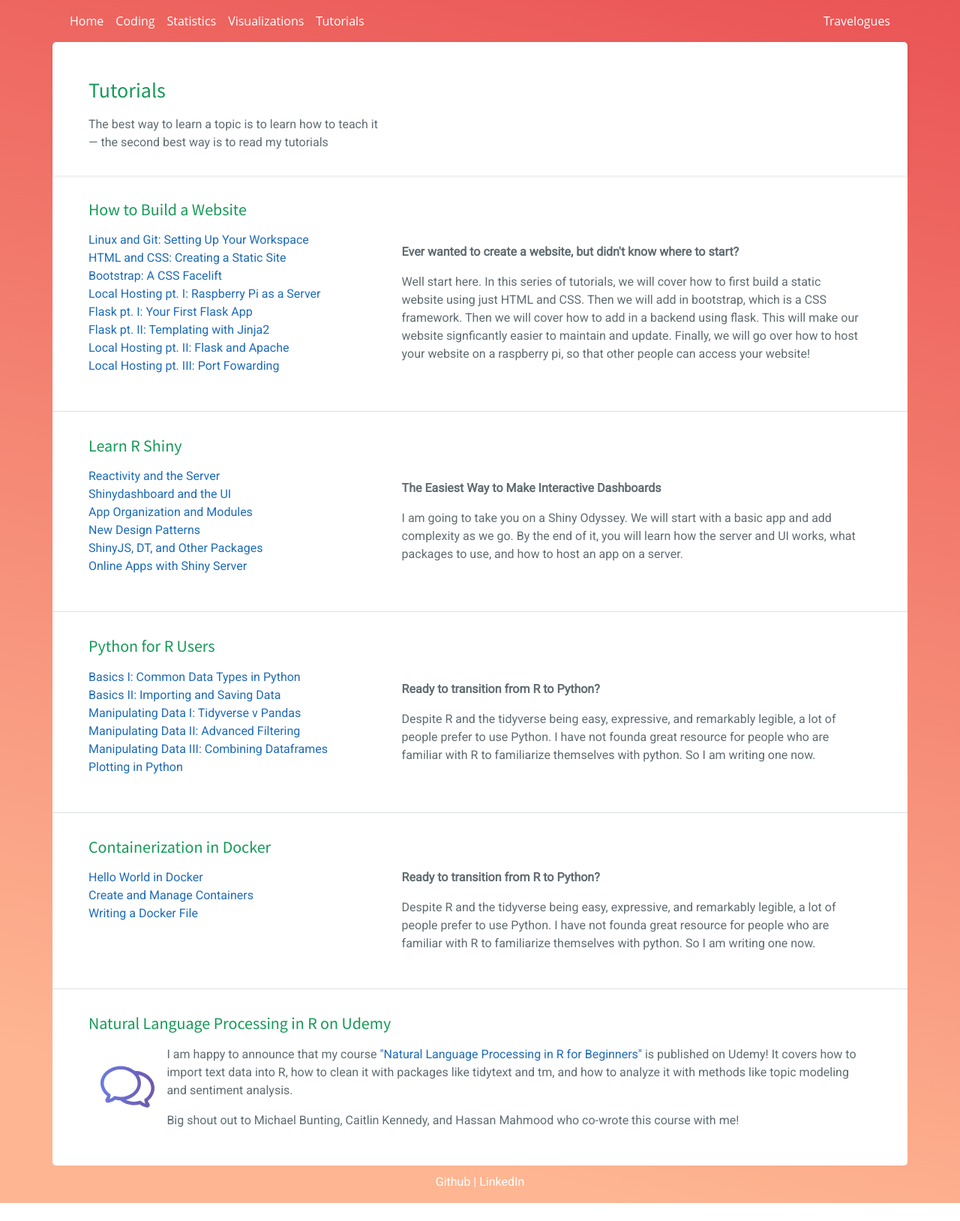
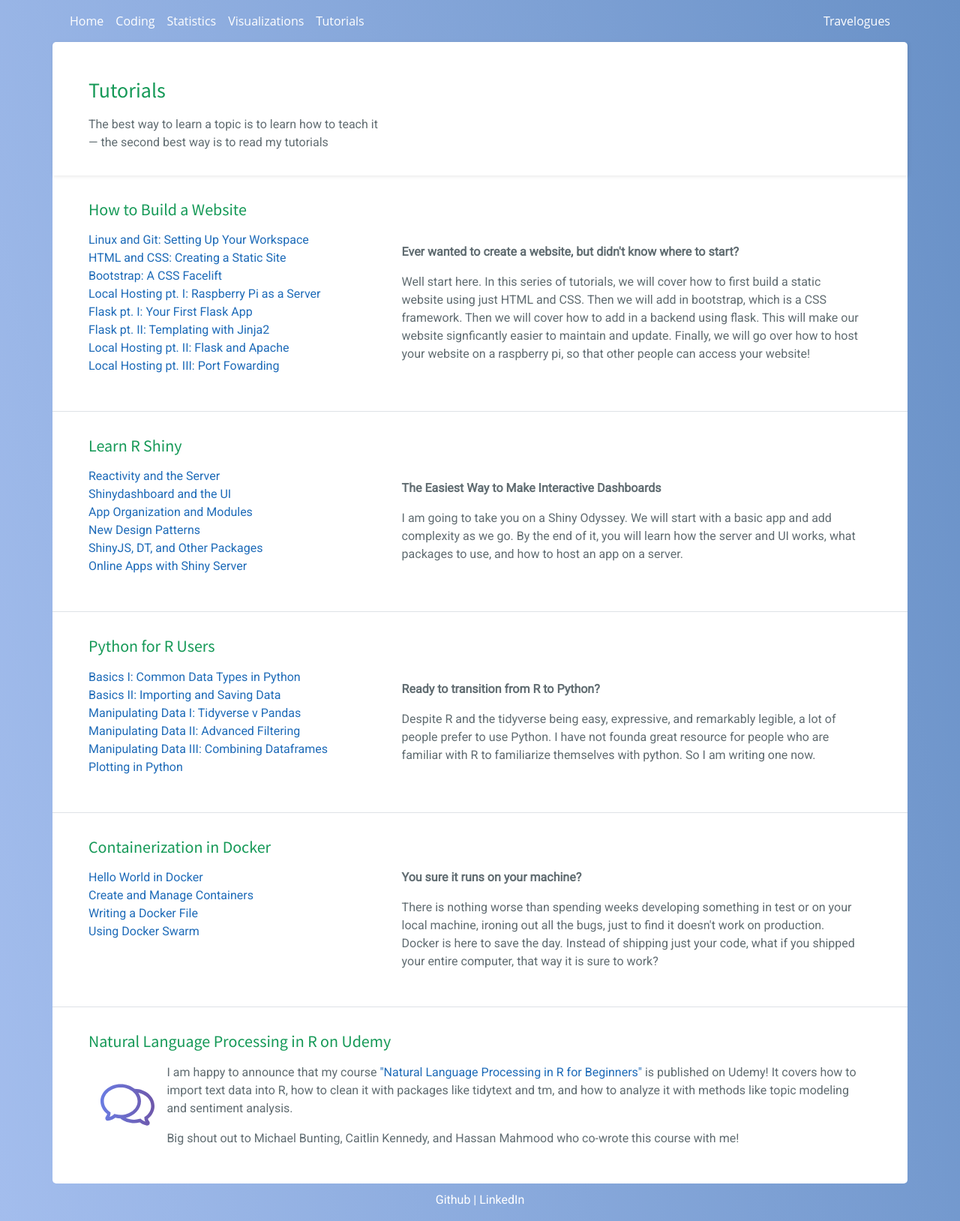
Before and after one commit to corydonbaylor/website, a Flask app: page /tutorials in a window 1280 px wide. Shown: the whole page at 75% size. Before the commit the page ends 1604 px from the top, so only its background shows below. Run offline with Flask 3, Linux system fonts and the light colour scheme; some libraries are stand-ins or nearby versions.

Commit message:
added docker swarm and changed color of tutorials

```diff
--- a/app/routes/routes_coding.py
+++ b/app/routes/routes_coding.py
@@ -6,9 +6,9 @@ from app import app
 
 @app.route('/coding')
 def coding():
-    return render_template('pages/coding/coding.html', title='Analytics', color='greys', pad='p-0')
+    return render_template('pages/coding/coding.html', title='Analytics',  pad='p-0')
 
 
 @app.route('/coding/getwiki')
 def getwiki():
-    return render_template('pages/coding/getwiki.html', title='getwiki', color='greys')
+    return render_template('pages/coding/getwiki.html', title='getwiki')
--- a/app/routes/routes_tutorials.py
+++ b/app/routes/routes_tutorials.py
@@ -6,105 +6,110 @@ from app import app
 
 @app.route('/tutorials')
 def tutorials():
-    return render_template('pages/tutorials/tutorials.html', title='Tutorials', pad='p-0')
+    return render_template('pages/tutorials/tutorials.html', title='Tutorials', pad='p-0', color='greys')
 
 
 @app.route('/tutorials/linux_git')
 def linux_git():
-    return render_template('pages/tutorials/build_website/linux_git.html', title='Linux and Git')
+    return render_template('pages/tutorials/build_website/linux_git.html', title='Linux and Git', color='greys')
 
 
 @app.route('/tutorials/html_css')
 def html_css():
-    return render_template('pages/tutorials/build_website/html_css.html', title='HTML and CSS')
+    return render_template('pages/tutorials/build_website/html_css.html', title='HTML and CSS', color='greys')
 
 
 @app.route('/tutorials/bootstrap')
 def bootstrap():
-    return render_template('pages/tutorials/build_website/bootstrap.html', title='Bootstrap')
+    return render_template('pages/tutorials/build_website/bootstrap.html', title='Bootstrap', color='greys')
 
 
 @app.route('/tutorials/local_raspberry')
 def local1():
-    return render_template('pages/tutorials/build_website/using_raspberry.html', title='Hosting: Raspberry Pi')
+    return render_template('pages/tutorials/build_website/using_raspberry.html', title='Hosting: Raspberry Pi', color='greys')
 
 
 @app.route('/tutorials/hello_flask')
 def flask1():
-    return render_template('pages/tutorials/build_website/Flask.html', title='Flask pt. I: Creating Your First Flask App')
+    return render_template('pages/tutorials/build_website/Flask.html', title='Flask pt. I: Creating Your First Flask App', color='greys')
 
 
 @app.route('/tutorials/templates')
 def flask2():
-    return render_template('pages/tutorials/build_website/templates.html', title='Flask pt. II: Templating with Jinja2')
+    return render_template('pages/tutorials/build_website/templates.html', title='Flask pt. II: Templating with Jinja2', color='greys')
 
 
 @app.route('/tutorials/local_host_2')
 def local2():
-    return render_template('pages/tutorials/build_website/local_hosting_2.html', title='Flask and Apache')
+    return render_template('pages/tutorials/build_website/local_hosting_2.html', title='Flask and Apache', color='greys')
 
 
 @app.route('/tutorials/port_forwarding')
 def local3():
-    return render_template('pages/tutorials/build_website/port_forwarding.html', title='Port Forwarding')
+    return render_template('pages/tutorials/build_website/port_forwarding.html', title='Port Forwarding', color='greys')
 
 # Shiny Routes
 
 
 @app.route('/tutorials/reactivity')
 def reactivity():
-    return render_template('pages/tutorials/shiny/reactivity.html', title='Reactivity')
+    return render_template('pages/tutorials/shiny/reactivity.html', title='Reactivity', color='greys')
 
 
 @app.route('/tutorials/dashboard')
 def dashboard():
-    return render_template('pages/tutorials/shiny/dashboard.html', title='shinydashboard')
+    return render_template('pages/tutorials/shiny/dashboard.html', title='shinydashboard', color='greys')
 
 
 @app.route('/tutorials/modules')
 def modules():
-    return render_template('pages/tutorials/shiny/modules.html', title='Modules')
+    return render_template('pages/tutorials/shiny/modules.html', title='Modules', color='greys')
 
 # Python Routes
 
 
 @app.route('/tutorials/data_types')
 def data_types():
-    return render_template('pages/tutorials/python/data_types.html', title='Data Types')
+    return render_template('pages/tutorials/python/data_types.html', title='Data Types', color='greys')
 
 
 @app.route('/tutorials/saving')
 def saving():
-    return render_template('pages/tutorials/python/save.html', title='Loading and Saving Data')
+    return render_template('pages/tutorials/python/save.html', title='Loading and Saving Data', color='greys')
 
 
 @app.route('/tutorials/pandas')
 def pandas():
-    return render_template('pages/tutorials/python/pandas.html', title='Pandas')
+    return render_template('pages/tutorials/python/pandas.html', title='Pandas', color='greys')
 
 
 @app.route('/tutorials/filtering')
 def filtering():
-    return render_template('pages/tutorials/python/filtering.html', title='Filtering')
+    return render_template('pages/tutorials/python/filtering.html', title='Filtering', color='greys')
 
 
 @app.route('/tutorials/combining_data')
 def combining_data():
-    return render_template('pages/tutorials/python/combining_data.html', title='Combining Data')
+    return render_template('pages/tutorials/python/combining_data.html', title='Combining Data', color='greys')
 
 # docker routes
 
 
 @app.route('/tutorials/hello_docker')
 def hello_docker():
-    return render_template('pages/tutorials/docker/hello_docker.html', title='Hello Docker')
+    return render_template('pages/tutorials/docker/hello_docker.html', title='Hello Docker', color='greys')
 
 
 @app.route('/tutorials/manage_docker')
 def manage_docker():
-    return render_template('pages/tutorials/docker/manage_docker.html', title='Manage Docker')
+    return render_template('pages/tutorials/docker/manage_docker.html', title='Manage Docker', color='greys')
 
 
 @app.route('/tutorials/write_docker')
 def write_docker():
-    return render_template('pages/tutorials/docker/write_docker.html', title='Write Docker')
+    return render_template('pages/tutorials/docker/write_docker.html', title='Write Docker', color='greys')
+
+
+@app.route('/tutorials/docker_swarm')
+def docker_swarm():
+    return render_template('pages/tutorials/docker/write_docker.html', title='Docker Swarm', color='greys')
--- a/app/static/css/main.css
+++ b/app/static/css/main.css
@@ -114,7 +114,7 @@ h6 {
 }
 
 .oranges{
-    background-image: linear-gradient(14deg, #feb692 10%, #ea5455 100%);
+    background-image: linear-gradient(14deg, #ec6f66 10%, #f3a183 100%);
 }
 
 .greys{
--- a/app/templates/pages/tutorials/tutorials.html
+++ b/app/templates/pages/tutorials/tutorials.html
@@ -71,11 +71,13 @@
         </div>
         <div class="big-col align-self-center">
             <p>
-                <strong>Ready to transition from R to Python?</strong>
+                <strong>You sure it runs on your machine?</strong>
             </p>
             <p>
-                Despite R and the tidyverse being easy, expressive, and remarkably legible, a lot of people prefer to use Python. I have not founda  great resource
-                for people who are familiar with R to familiarize themselves with python. So I am writing one now.
+                There is nothing worse than spending weeks developing something in test or on your local machine,
+                ironing out all the bugs, just to find it doesn't work on production. Docker is here to save the day.
+                Instead of shipping just your code, what if you shipped your entire computer, that way it is sure to
+                work?
             </p>
         </div>
     </div>
--- a/app/templates/partials/docker_toc.html
+++ b/app/templates/partials/docker_toc.html
@@ -2,4 +2,6 @@
     <a class="no-pad" href="{{ url_for('hello_docker') }}">Hello World in Docker</a><br>
     <a class="no-pad" href="{{ url_for('manage_docker') }}">Create and Manage Containers</a><br>
     <a class="no-pad" href="{{ url_for('write_docker') }}">Writing a Docker File</a><br>
+    <a class="no-pad" href="{{ url_for('docker_swarm') }}">Using Docker Swarm</a><br>
+
 </p>
```
Also changed, not shown: app/templates/pages/tutorials/docker/docker_swarm.html (added, +112 -0 lines), 1 other file.
